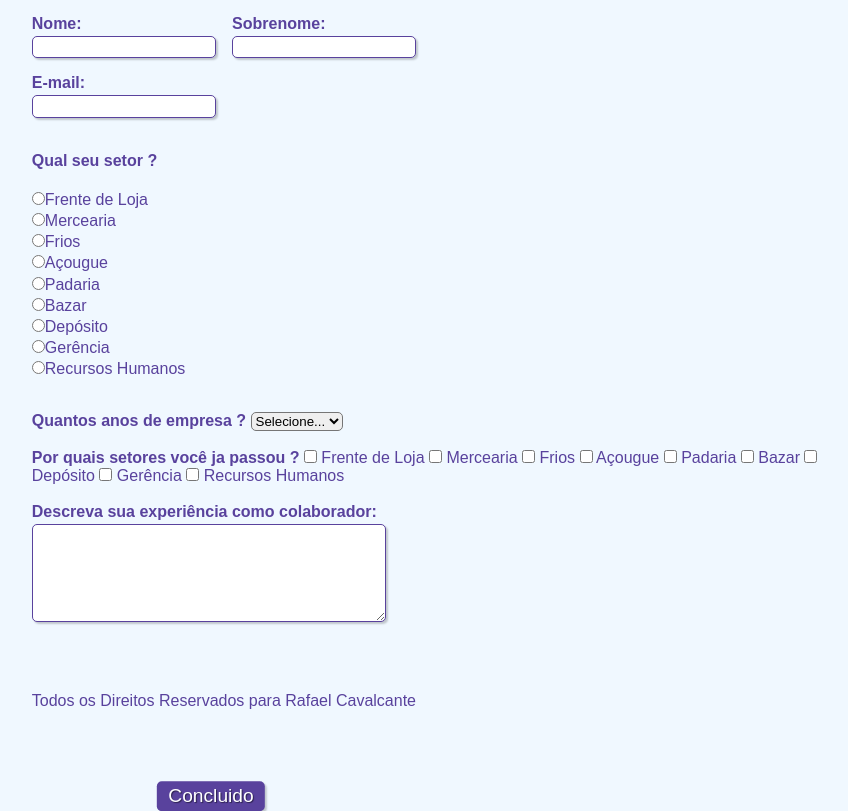
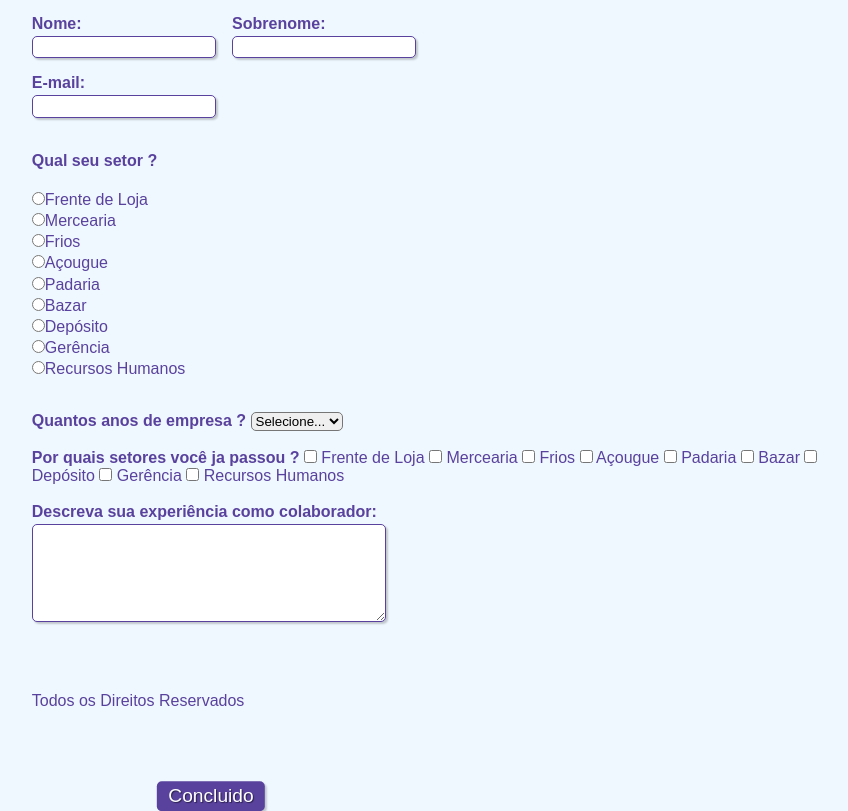
Before and after one commit to faeldabike/Projetos, a plain HTML site: page Projetos/Formulario/form2.html in a window 1280 px wide. Shown: the part 84-895 px from the top of the page, without its empty margins (429-1277 px from the left). Drawn offline with Linux system fonts and the light colour scheme.

Commit message:
Update form2.html

```diff
--- a/Projetos/Formulario/form2.html
+++ b/Projetos/Formulario/form2.html
@@ -112,7 +112,7 @@
     <br><br><button class="botao">Concluido</button>
     <footer>
         <br>
-        <p>Todos os Direitos Reservados para Rafael Cavalcante</p>
+        <p>Todos os Direitos Reservados</p>
     </footer>
 </body>
 </html>
```
